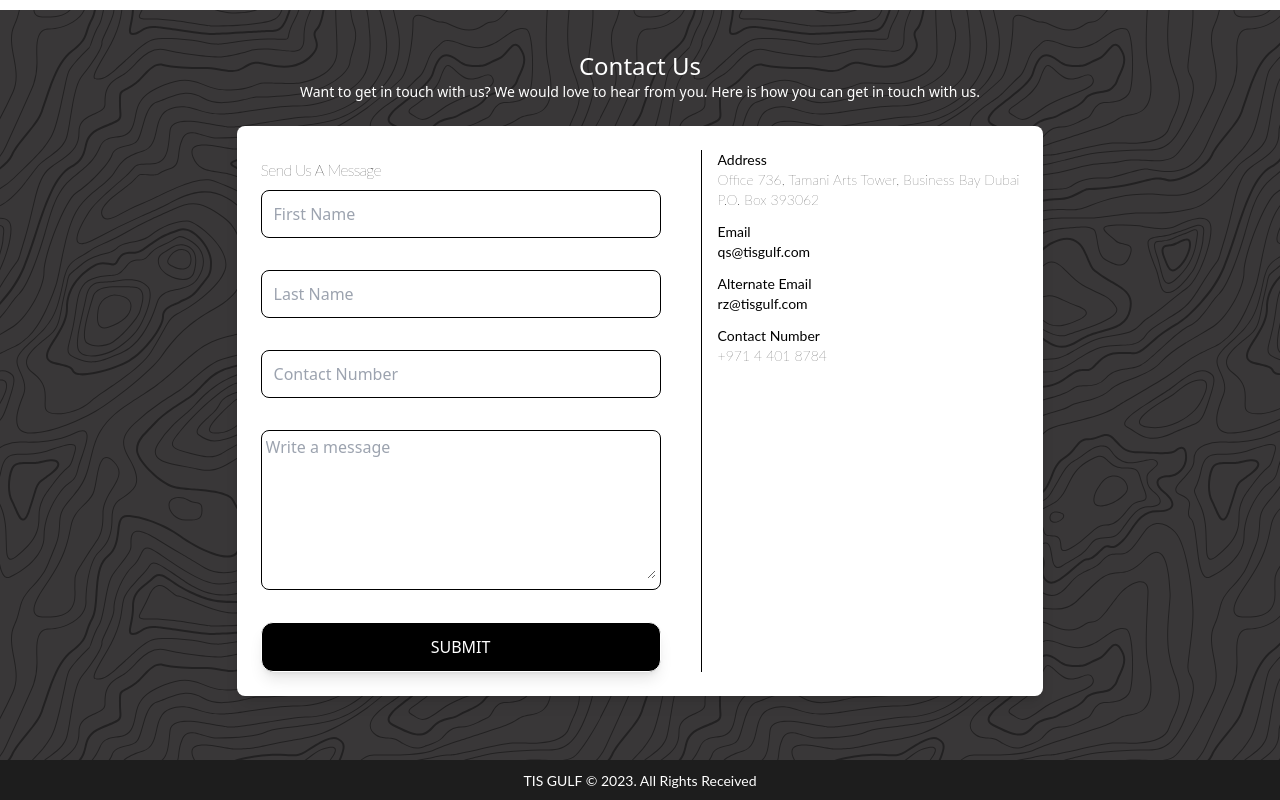
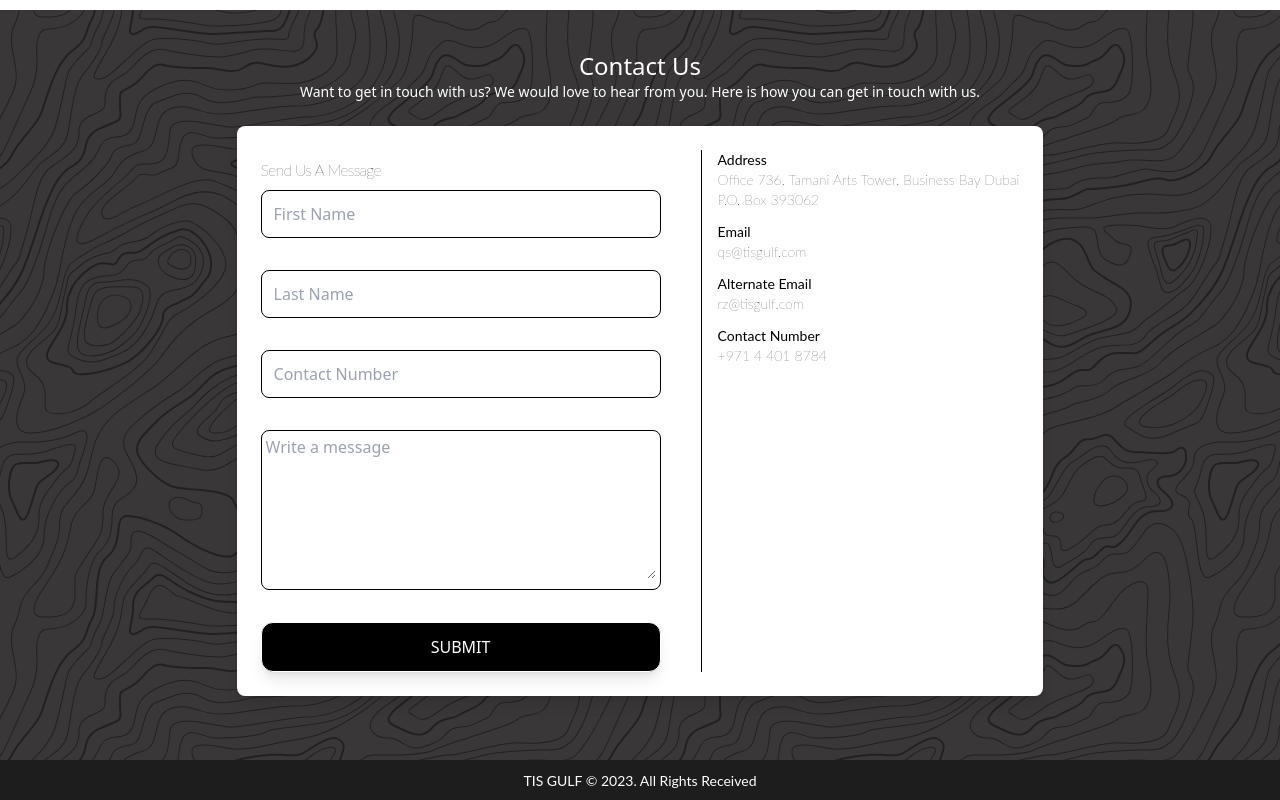
Before and after one commit to zubair1024/tis-website-new, a Next.js app: page / in a window 1280 px wide. Shown: the part 5395-6195 px from the top of the page. Built offline with nearby package versions, Linux system fonts and the light colour scheme.

Commit message:
making it thin

```diff
--- a/src/components/ContactUs.tsx
+++ b/src/components/ContactUs.tsx
@@ -166,13 +166,13 @@ const ContactUs = () => {
               </div>
               <div>
                 <p>Email</p>
-                <p>
+                <p className="font-thin">
                   <a href="mailto:qs@tisgulf.com">qs@tisgulf.com</a>
                 </p>
               </div>
               <div>
                 <p>Alternate Email</p>
-                <p>
+                <p className="font-thin">
                   <a href="mailto:rz@tisgulf.com">rz@tisgulf.com</a>
                 </p>
               </div>
```
